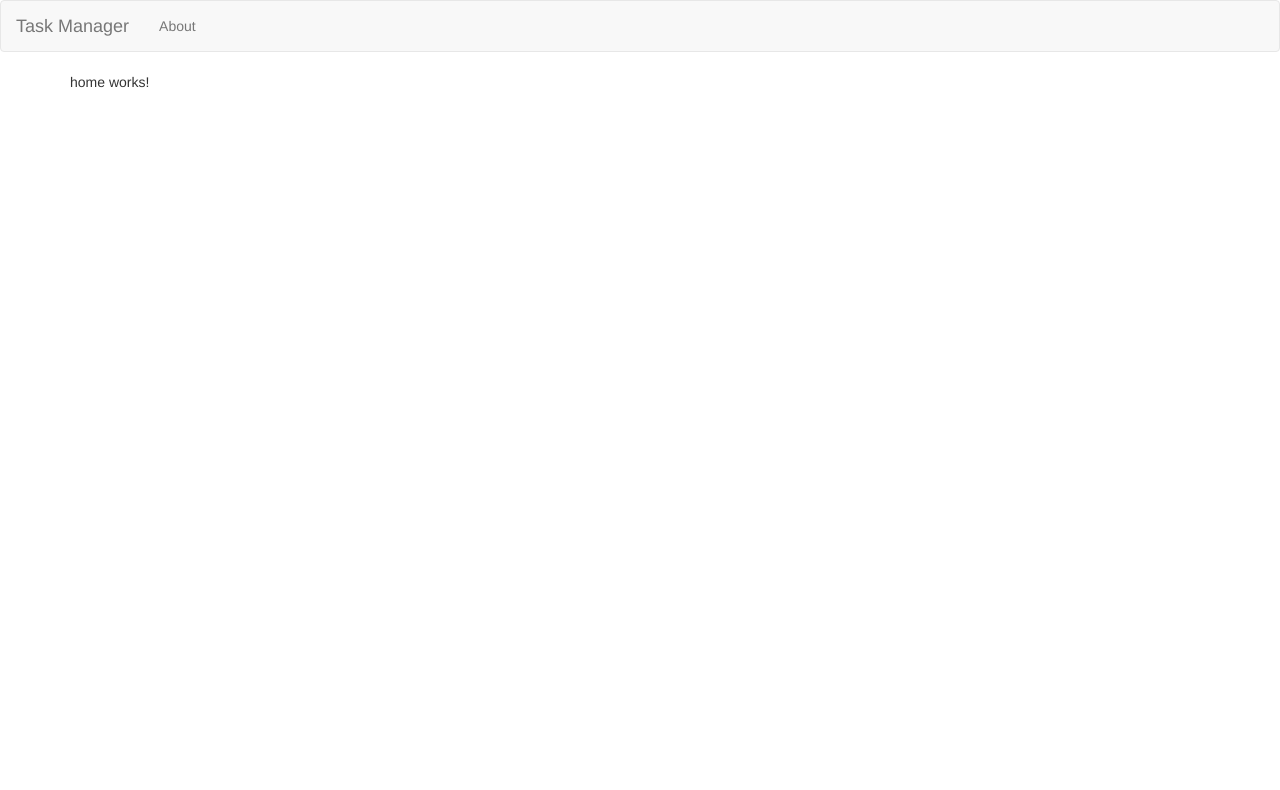
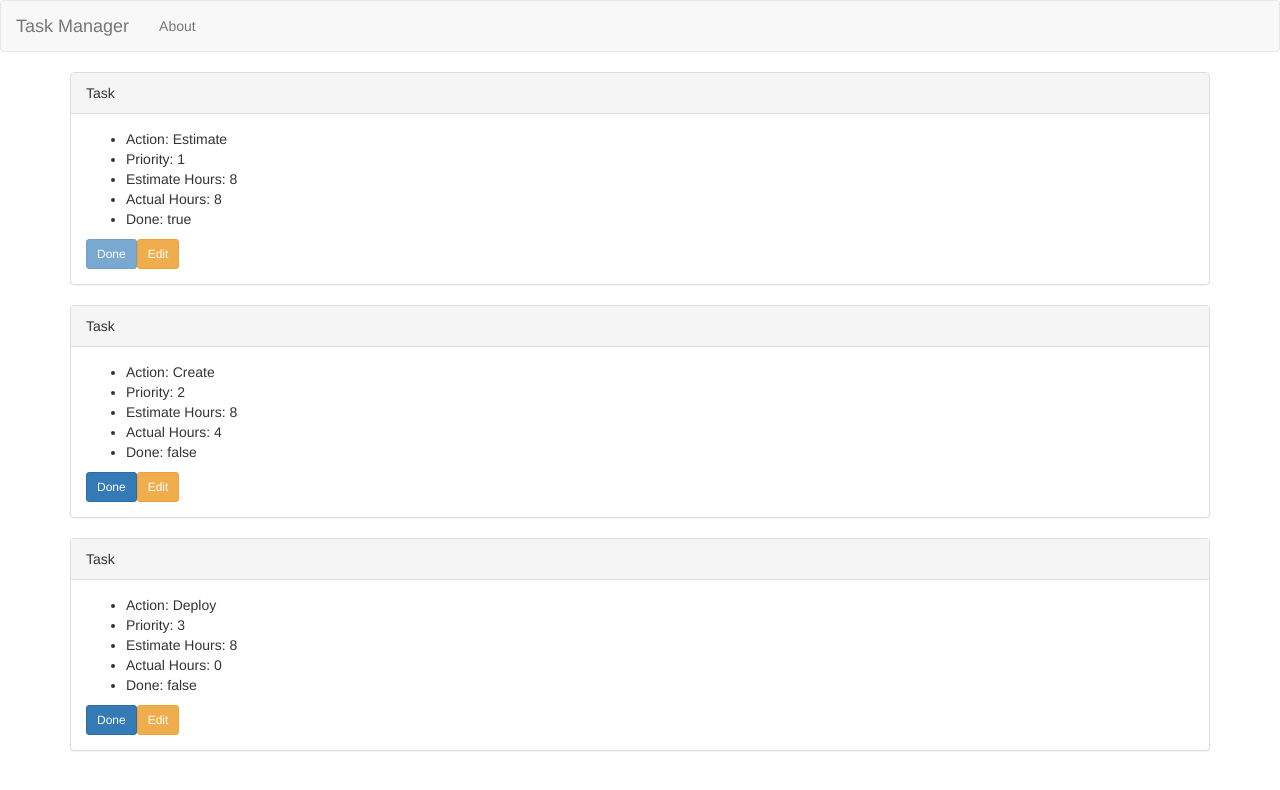
Before and after one commit to sskovalevskiy/epam.video.angular, an Angular app: page /home in a window 1280 px wide. Shown: the top 790 px of the page. Built offline with nearby package versions, Linux system fonts and the light colour scheme.

Commit message:
Step 12: Меняем навигацию task-list на главную страницу /home, удаляем компонент Home и все ссылки на него

```diff
--- a/src/app/app.routing.module.ts
+++ b/src/app/app.routing.module.ts
@@ -1,12 +1,8 @@
 import {NgModule} from '@angular/core';
 import {Routes, RouterModule} from '@angular/router';
-import {AboutComponent, HomeComponent, PageNotFoundComponent} from './components';
+import {AboutComponent, PageNotFoundComponent} from './components';
 
 const routes: Routes = [
-  {
-    path: 'home',
-    component: HomeComponent
-  },
   {
     path: 'about',
     component: AboutComponent
@@ -24,7 +20,7 @@ const routes: Routes = [
   }
 ];
 
-export let appRouterComponents = [AboutComponent, HomeComponent, PageNotFoundComponent];
+export let appRouterComponents = [AboutComponent, PageNotFoundComponent];
 @NgModule({
   //из наших routes делается модуль и подключается в imports
   imports: [
--- a/src/app/components/home/home.component.html
+++ /dev/null
@@ -1,3 +0,0 @@
-<p>
-  home works!
-</p>
--- a/src/app/components/home/home.component.ts
+++ /dev/null
@@ -1,14 +0,0 @@
-import { Component, OnInit } from '@angular/core';
-
-@Component({
-  templateUrl: './home.component.html',
-  styleUrls: ['./home.component.css']
-})
-export class HomeComponent implements OnInit {
-
-  constructor() { }
-
-  ngOnInit() {
-  }
-
-}
--- a/src/app/components/index.ts
+++ b/src/app/components/index.ts
@@ -1,3 +1,2 @@
 export * from './about/about.component';
-export * from './home/home.component';
 export * from './page-not-found/page-not-found.component';
--- a/src/app/tasks/tasks.routing.module.ts
+++ b/src/app/tasks/tasks.routing.module.ts
@@ -4,7 +4,7 @@ import {TaskListComponent} from '.';
 
 const routes: Routes = [
   {
-    path: 'task-list',
+    path: 'home',
     component: TaskListComponent
   }
 ];
```
Also changed, not shown: src/app/components/home/home.component.css (deleted).
